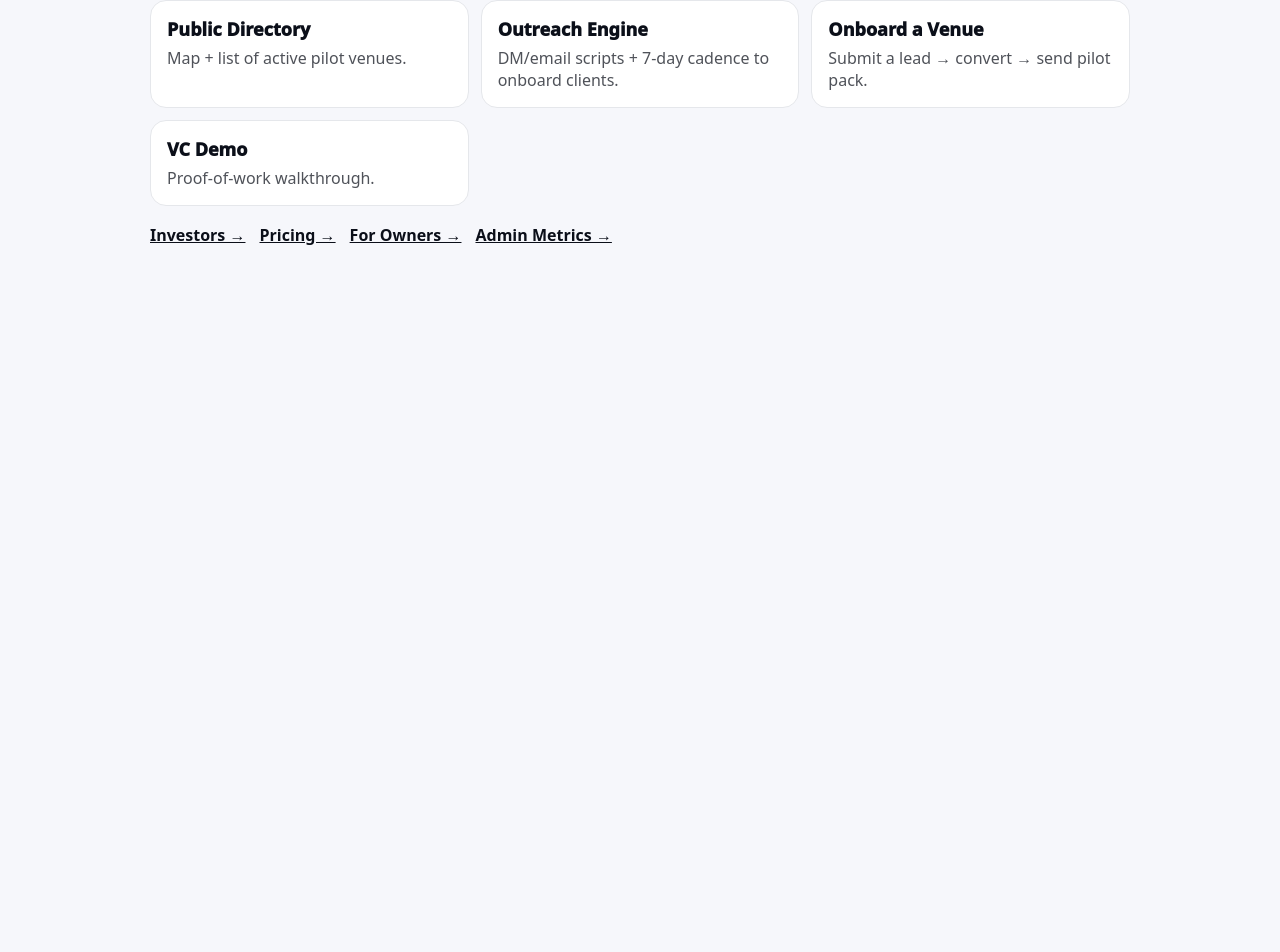
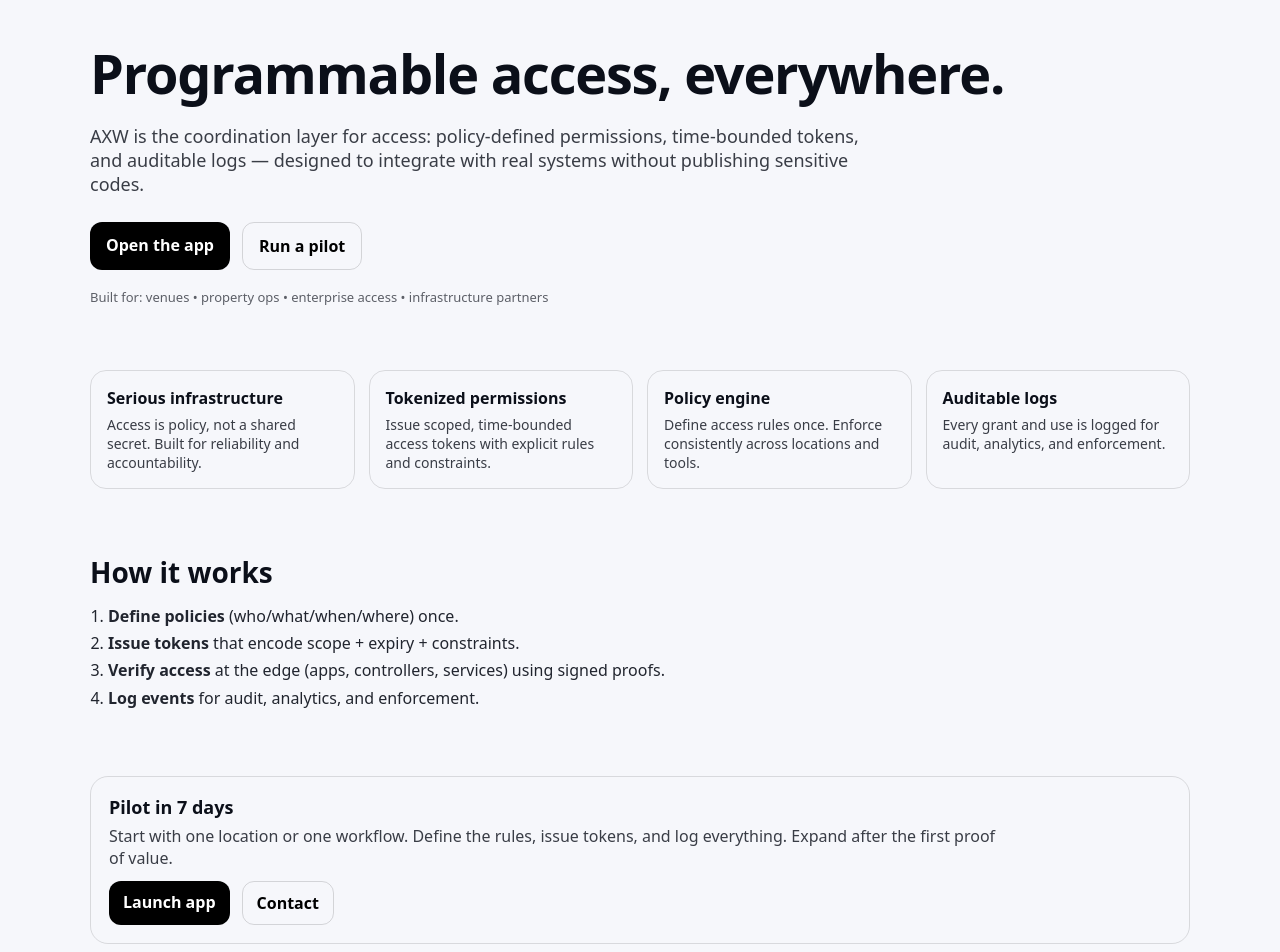
Before and after one commit to M4G3LL4N0/access-layer, a Next.js app: page / in a window 1280 px wide. Shown: the part 138-1090 px from the top of the page. Before the commit the page ends 856 px from the top, so only its background shows below. Built offline with nearby package versions, Linux system fonts and the light colour scheme.

Commit message:
Marketing homepage + app subdomain routing + brand assets wired

```diff
--- a/src/app/page.tsx
+++ b/src/app/page.tsx
@@ -1,58 +1,152 @@
-import Link from "next/link";
+export const dynamic = "force-static";
 
 export default function Home() {
   return (
-    <main style={{ padding: 28, fontFamily: "system-ui", background: "var(--bg)", minHeight: "100vh" }}>
-      <div style={{ maxWidth: 980, margin: "0 auto" }}>
-        <h1 style={{ margin: 0, fontSize: 40, fontWeight: 1000 }}>Access ↔ Space</h1>
-        <p className="muted" style={{ marginTop: 8, fontSize: 18, lineHeight: 1.6 }}>
-          Rule-based access passes (no codes published). SF pilot first — prove traction fast.
-        </p>
+    <main style={{ fontFamily: "system-ui, -apple-system, Segoe UI, Roboto, Arial, sans-serif" }}>
+      <div style={{ maxWidth: 1100, margin: "0 auto", padding: "72px 20px" }}>
+        {/* Top bar */}
+        <header style={{ display: "flex", alignItems: "center", justifyContent: "space-between", marginBottom: 64 }}>
+          <div style={{ display: "flex", alignItems: "center", gap: 12 }}>
+            <img
+              src="/axw-icon.png"
+              alt="AXW"
+              style={{ width: 36, height: 36, borderRadius: 10, border: "1px solid rgba(0,0,0,0.12)" }}
+            />
+            <div style={{ lineHeight: 1.1 }}>
+              <div style={{ fontWeight: 900 }}>AXW</div>
+              <div style={{ fontSize: 12, opacity: 0.7 }}>Access × World</div>
+            </div>
+          </div>
 
-        <div style={{ marginTop: 18, display: "grid", gap: 12, gridTemplateColumns: "repeat(auto-fit, minmax(240px, 1fr))" }}>
-          <a className="card" href="/venues" style={{ padding: 16, textDecoration: "none" }}>
-            <div style={{ fontWeight: 1000, fontSize: 18 }}>Public Directory</div>
-            <div className="muted" style={{ marginTop: 6 }}>
-              Map + list of active pilot venues.
+          <nav style={{ display: "flex", gap: 18, fontSize: 14 }}>
+            <a href="#what" style={{ color: "inherit", textDecoration: "none", opacity: 0.8 }}>What</a>
+            <a href="#how" style={{ color: "inherit", textDecoration: "none", opacity: 0.8 }}>How</a>
+            <a href="#pilot" style={{ color: "inherit", textDecoration: "none", opacity: 0.8 }}>Pilot</a>
+          </nav>
+        </header>
+
+        {/* Hero */}
+        <section style={{ marginBottom: 64 }}>
+          <h1 style={{ fontSize: 54, letterSpacing: -1.2, margin: "0 0 14px" }}>
+            Programmable access, everywhere.
+          </h1>
+
+          <p style={{ fontSize: 18, maxWidth: 780, opacity: 0.8, margin: "0 0 26px" }}>
+            AXW is the coordination layer for access: policy-defined permissions, time-bounded tokens,
+            and auditable logs — designed to integrate with real systems without publishing sensitive codes.
+          </p>
+
+          <div style={{ display: "flex", gap: 12, flexWrap: "wrap" }}>
+            <a
+              href="https://app.accessxworld.com"
+              style={{
+                padding: "12px 16px",
+                borderRadius: 12,
+                background: "black",
+                color: "white",
+                textDecoration: "none",
+                fontWeight: 800,
+              }}
+            >
+              Open the app
+            </a>
+
+            <a
+              href="#pilot"
+              style={{
+                padding: "12px 16px",
+                borderRadius: 12,
+                border: "1px solid rgba(0,0,0,0.14)",
+                color: "black",
+                textDecoration: "none",
+                fontWeight: 800,
+              }}
+            >
+              Run a pilot
+            </a>
+          </div>
+
+          <div style={{ marginTop: 18, fontSize: 13, opacity: 0.65 }}>
+            Built for: venues • property ops • enterprise access • infrastructure partners
+          </div>
+        </section>
+
+        {/* Value props */}
+        <section
+          id="what"
+          style={{
+            display: "grid",
+            gridTemplateColumns: "repeat(auto-fit, minmax(240px, 1fr))",
+            gap: 14,
+            marginBottom: 64,
+          }}
+        >
+          {[
+            { title: "Serious infrastructure", desc: "Access is policy, not a shared secret. Built for reliability and accountability." },
+            { title: "Tokenized permissions", desc: "Issue scoped, time-bounded access tokens with explicit rules and constraints." },
+            { title: "Policy engine", desc: "Define access rules once. Enforce consistently across locations and tools." },
+            { title: "Auditable logs", desc: "Every grant and use is logged for audit, analytics, and enforcement." },
+          ].map((c) => (
+            <div key={c.title} style={{ border: "1px solid rgba(0,0,0,0.12)", borderRadius: 16, padding: 16 }}>
+              <div style={{ fontWeight: 900, marginBottom: 6 }}>{c.title}</div>
+              <div style={{ fontSize: 14, opacity: 0.8 }}>{c.desc}</div>
             </div>
-          </a>
+          ))}
+        </section>
 
-          <a className="card" href="/outreach" style={{ padding: 16, textDecoration: "none" }}>
-            <div style={{ fontWeight: 1000, fontSize: 18 }}>Outreach Engine</div>
-            <div className="muted" style={{ marginTop: 6 }}>
-              DM/email scripts + 7-day cadence to onboard clients.
-            </div>
-          </a>
+        {/* How it works */}
+        <section id="how" style={{ marginBottom: 64 }}>
+          <h2 style={{ fontSize: 28, margin: "0 0 12px" }}>How it works</h2>
+          <ol style={{ margin: 0, paddingLeft: 18, opacity: 0.9, lineHeight: 1.7, maxWidth: 900 }}>
+            <li><b>Define policies</b> (who/what/when/where) once.</li>
+            <li><b>Issue tokens</b> that encode scope + expiry + constraints.</li>
+            <li><b>Verify access</b> at the edge (apps, controllers, services) using signed proofs.</li>
+            <li><b>Log events</b> for audit, analytics, and enforcement.</li>
+          </ol>
+        </section>
 
-          <a className="card" href="/contact" style={{ padding: 16, textDecoration: "none" }}>
-            <div style={{ fontWeight: 1000, fontSize: 18 }}>Onboard a Venue</div>
-            <div className="muted" style={{ marginTop: 6 }}>
-              Submit a lead → convert → send pilot pack.
-            </div>
-          </a>
+        {/* Pilot CTA */}
+        <section id="pilot" style={{ borderRadius: 18, padding: 18, border: "1px solid rgba(0,0,0,0.12)" }}>
+          <h3 style={{ margin: "0 0 6px", fontSize: 18 }}>Pilot in 7 days</h3>
+          <p style={{ margin: "0 0 12px", opacity: 0.8, maxWidth: 900 }}>
+            Start with one location or one workflow. Define the rules, issue tokens, and log everything.
+            Expand after the first proof of value.
+          </p>
 
-          <a className="card" href="/demo" style={{ padding: 16, textDecoration: "none" }}>
-            <div style={{ fontWeight: 1000, fontSize: 18 }}>VC Demo</div>
-            <div className="muted" style={{ marginTop: 6 }}>
-              Proof-of-work walkthrough.
-            </div>
-          </a>
-        </div>
+          <div style={{ display: "flex", gap: 12, flexWrap: "wrap" }}>
+            <a
+              href="https://app.accessxworld.com"
+              style={{
+                padding: "10px 14px",
+                borderRadius: 12,
+                background: "black",
+                color: "white",
+                textDecoration: "none",
+                fontWeight: 900,
+              }}
+            >
+              Launch app
+            </a>
 
-        <div style={{ marginTop: 18, display: "flex", gap: 14, flexWrap: "wrap" }}>
-          <Link href="/investors" style={{ textDecoration: "underline", fontWeight: 900 }}>
-            Investors →
-          </Link>
-          <Link href="/pricing" style={{ textDecoration: "underline", fontWeight: 900 }}>
-            Pricing →
-          </Link>
-          <Link href="/owners" style={{ textDecoration: "underline", fontWeight: 900 }}>
-            For Owners →
-          </Link>
-          <Link href="/admin/metrics" style={{ textDecoration: "underline", fontWeight: 900 }}>
-            Admin Metrics →
-          </Link>
-        </div>
+            <a
+              href="/contact"
+              style={{
+                padding: "10px 14px",
+                borderRadius: 12,
+                border: "1px solid rgba(0,0,0,0.14)",
+                color: "black",
+                textDecoration: "none",
+                fontWeight: 900,
+              }}
+            >
+              Contact
+            </a>
+          </div>
+        </section>
+
+        <footer style={{ marginTop: 48, opacity: 0.6, fontSize: 12 }}>
+          © {new Date().getFullYear()} AXW — Access × World
+        </footer>
       </div>
     </main>
   );
```
